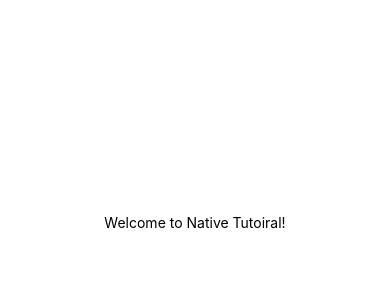
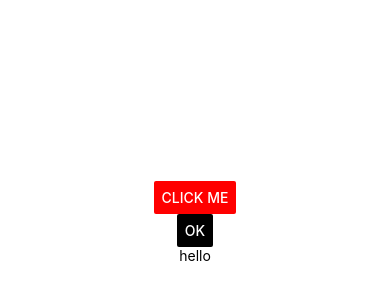
Before and after one commit to ggfan/react-native, a React Native app in the folder tutorial01/: screen / in a window 390 px wide. Shown: the part 200-500 px from the top of the page. Built offline with nearby package versions, Linux system fonts and the light colour scheme.

Commit message:
Button Usage

```diff
--- a/tutorial01/App.js
+++ b/tutorial01/App.js
@@ -1,18 +1,23 @@
 import { StatusBar } from 'expo-status-bar';
-import { StyleSheet, Text, View } from 'react-native';
+import { StyleSheet,View, Button, Text } from 'react-native';
 
 export default function App() {
   return (
     <View style={styles.container}>
-      <Text>Welcome to Native Tutoiral!</Text>
-      <StatusBar style="auto" />
+      <Button id={1} title="click me" color="red" onPress={() => alert("Buttone clicked")} disabled={false}></Button>
+      <Button id={2} title="OK" color="black" onPress={() => alert("This is a button Tutorial")} ></Button>
+      <Text>hello</Text>
+      <Text>
+      </Text>
     </View>
   );
 }
 
 const styles = StyleSheet.create({
   container: {
+    height: "40%",
     flex: 1,
+    color: "blue",
     backgroundColor: '#fff',
     alignItems: 'center',
     justifyContent: 'center',
```
